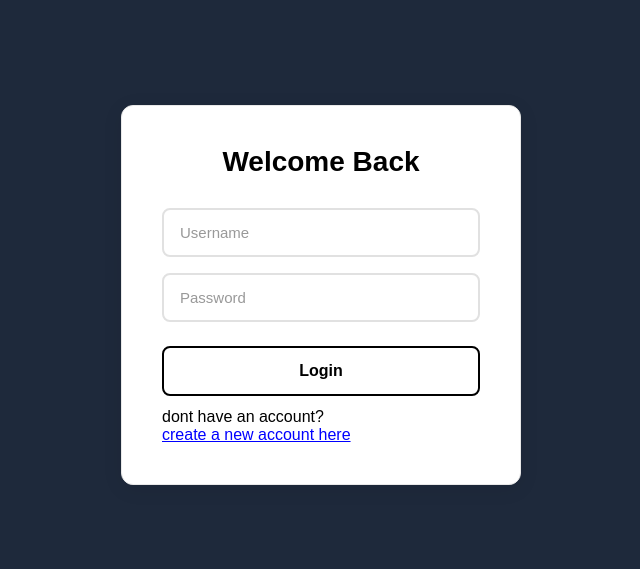
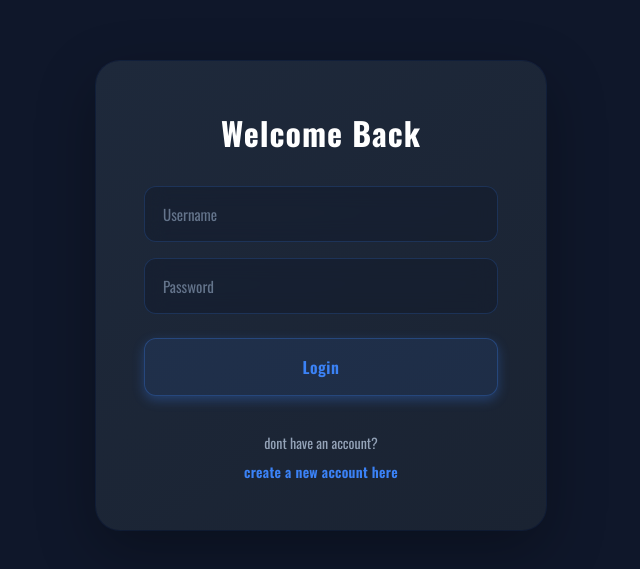
Before and after one commit to EthanDCR/rm-counter, a Next.js app: page /login in a window 1280 px wide. Shown: the part 105-674 px from the top of the page, without its empty margins (319-959 px from the left). Built offline with nearby package versions, Linux system fonts and the light colour scheme.

Commit message:
just css stuff

```diff
--- a/app/login/login.module.css
+++ b/app/login/login.module.css
@@ -3,111 +3,153 @@
   justify-content: center;
   align-items: center;
   min-height: 100vh;
-  background-color: #1e293b;
+  background-color: #0f172a;
+  font-family: var(--font-oswald);
 }
 
 .loginContainer {
-  width: 400px;
+  width: 450px;
   display: flex;
   flex-direction: column;
-  padding: 40px;
-  background-color: white;
-  border-radius: 12px;
-  box-shadow: 0 4px 20px rgba(0, 0, 0, 0.08);
-  border: 1px solid #e8e8e8;
+  padding: 48px;
+  background: linear-gradient(145deg, #1e293b 0%, #1a2332 100%);
+  border-radius: 24px;
+  box-shadow:
+    0 20px 60px rgba(0, 0, 0, 0.3),
+    0 0 0 1px rgba(59, 130, 246, 0.1);
+  border: none;
 }
 
 .loginContainer h2 {
   text-align: center;
   margin-bottom: 30px;
-  color: #000;
-  font-size: 28px;
-  font-weight: 600;
+  color: #ffffff;
+  font-size: 32px;
+  font-weight: 700;
+  letter-spacing: 1px;
 }
 
 .loginContainer input {
-  padding: 14px 16px;
+  padding: 16px 18px;
   margin-bottom: 16px;
-  border: 2px solid #e1e1e1;
-  border-radius: 8px;
+  border: 1px solid rgba(59, 130, 246, 0.2);
+  border-radius: 12px;
   font-size: 15px;
-  transition: border-color 0.3s;
+  transition: all 0.3s;
   outline: none;
+  background: rgba(15, 23, 42, 0.4);
+  color: #ffffff;
+  font-family: var(--font-oswald);
+  backdrop-filter: blur(10px);
 }
 
 .loginContainer input:focus {
-  border-color: #000;
+  border-color: rgba(59, 130, 246, 0.5);
+  box-shadow: 0 0 0 3px rgba(59, 130, 246, 0.1);
+  background: rgba(15, 23, 42, 0.6);
 }
 
 .loginContainer input::placeholder {
-  color: #999;
+  color: #64748b;
 }
 
 .loginContainer button {
-  padding: 14px;
+  padding: 16px;
   margin-top: 8px;
   border: none;
-  border-radius: 8px;
+  border-radius: 12px;
   font-size: 16px;
   font-weight: 600;
   cursor: pointer;
   transition: all 0.3s;
+  font-family: var(--font-oswald);
+  letter-spacing: 0.5px;
 }
 
 .loginContainer button:first-of-type {
-  background-color: #000;
+  background: linear-gradient(135deg, #3b82f6 0%, #2563eb 100%);
   color: white;
   margin-bottom: 12px;
+  box-shadow: 0 4px 12px rgba(59, 130, 246, 0.3);
 }
 
 .loginContainer button:first-of-type:hover {
-  background-color: #333;
+  background: linear-gradient(135deg, #2563eb 0%, #1e40af 100%);
   transform: translateY(-2px);
-  box-shadow: 0 6px 20px rgba(0, 0, 0, 0.15);
+  box-shadow: 0 6px 20px rgba(59, 130, 246, 0.4);
 }
 
 .loginContainer button:last-of-type {
-  background-color: white;
-  color: #000;
-  border: 2px solid #000;
+  background: rgba(59, 130, 246, 0.1);
+  color: #3b82f6;
+  border: 1px solid rgba(59, 130, 246, 0.3);
 }
 
 .loginContainer button:last-of-type:hover {
-  background-color: #f9f9f9;
+  background: rgba(59, 130, 246, 0.2);
+  border-color: rgba(59, 130, 246, 0.5);
 }
 
 .notFound {
-  font-size: 24px;
-  text-decoration: underline;
-  margin-left: 50px;
-  margin-top: 20px;
-  color: black;
+  font-size: 14px;
+  font-weight: 600;
+  text-align: center;
+  margin-top: 16px;
+  padding: 12px;
+  color: #ef4444;
+  background: rgba(239, 68, 68, 0.1);
+  border: 1px solid rgba(239, 68, 68, 0.3);
+  border-radius: 8px;
+  letter-spacing: 0.5px;
 }
 
 .dropDown {
-  padding: 14px 16px;
+  padding: 16px 18px;
   margin-bottom: 16px;
-  border: 2px solid #e1e1e1;
-  border-radius: 8px;
+  border: 1px solid rgba(59, 130, 246, 0.2);
+  border-radius: 12px;
   font-size: 15px;
-  transition: border-color 0.3s;
+  transition: all 0.3s;
   outline: none;
+  background: rgba(15, 23, 42, 0.4);
+  color: #ffffff;
+  font-family: var(--font-oswald);
+  backdrop-filter: blur(10px);
+  cursor: pointer;
+}
+
+.dropDown:focus {
+  border-color: rgba(59, 130, 246, 0.5);
+  box-shadow: 0 0 0 3px rgba(59, 130, 246, 0.1);
+  background: rgba(15, 23, 42, 0.6);
+}
+
+.dropDown option {
+  background: #1e293b;
+  color: #ffffff;
 }
 
 
 .accountType {
-  color: black;
+  color: #94a3b8;
+  text-align: center;
+  font-size: 14px;
+  margin-top: 24px;
+  margin-bottom: 8px;
 }
 
 .accountTypeLink {
-  color: blue;
-  text-decoration: underline;
+  color: #3b82f6;
+  text-decoration: none;
   cursor: pointer;
+  text-align: center;
+  font-size: 14px;
+  font-weight: 600;
+  transition: all 0.3s;
+  letter-spacing: 0.3px;
 }
 
-
 .accountTypeLink:hover {
-  color: blue;
-  opacity: 80%;
+  color: #60a5fa;
   text-decoration: underline;
 }
```
